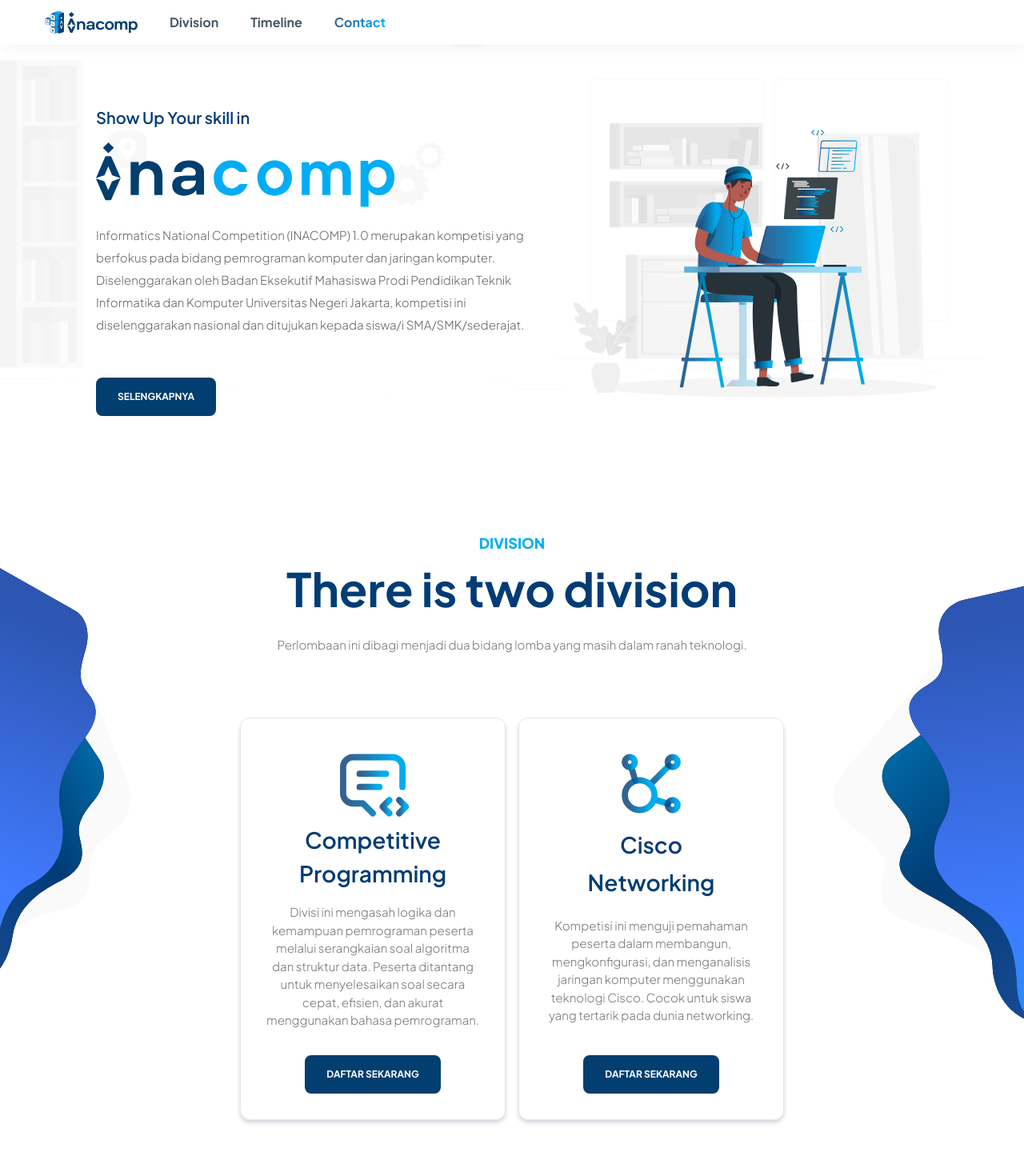
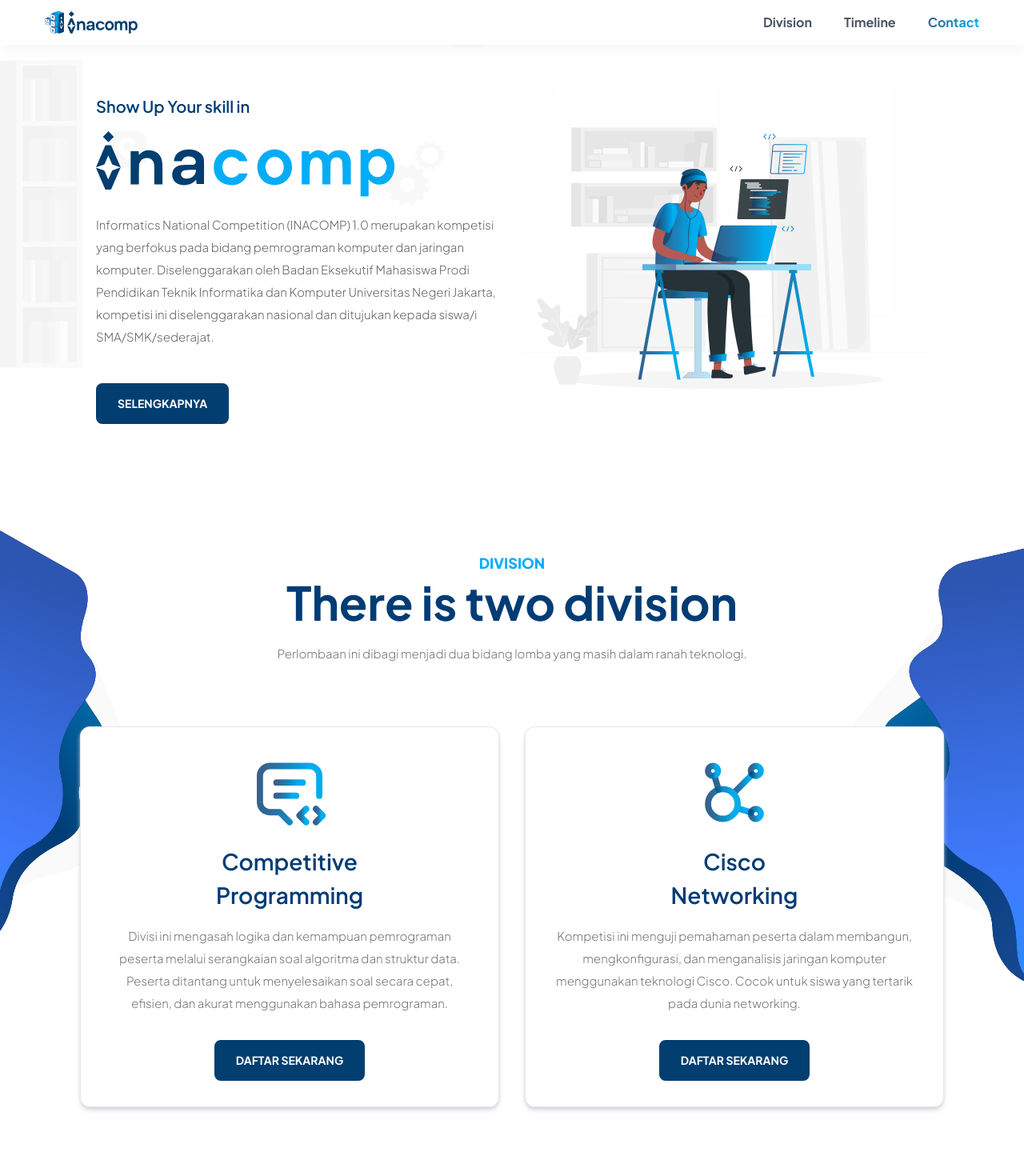
Before and after one commit to zpnever/inacomp-landing, a React (Vite) app: page / in a window 1280 px wide. Shown: the top 1470 px of the page at 80% size. Built offline with nearby package versions, Linux system fonts and the light colour scheme; a web font is replaced by a local one.

Commit message:
Add files via upload

```diff
--- a/package.json
+++ b/package.json
@@ -11,6 +11,7 @@
   },
   "dependencies": {
     "@tailwindcss/vite": "^4.1.4",
+    "lucide-react": "^0.503.0",
     "react": "^19.0.0",
     "react-dom": "^19.0.0"
   },
--- a/src/components/CardTimeline/CardMid.tsx
+++ b/src/components/CardTimeline/CardMid.tsx
@@ -6,7 +6,7 @@
 
 const CardMid = (props: IProps) => {
 	return (
-		<div className="relative w-120 border-1 rounded-xl shadow-2xl p-6 shadow-gray-300 border-gray-200 font-jakarta">
+		<div className="relative w-[70%] border-1 rounded-xl shadow-2xl p-6 shadow-gray-300 border-gray-200 font-jakarta">
 			<div className="flex justify-center">
 				<span className="absolute text-white text-xl card-mid-bg font-bold px-4 py-2 rounded-xl -top-7 ">
 					{props.title}
--- a/src/components/Contact.tsx
+++ b/src/components/Contact.tsx
@@ -7,48 +7,52 @@
 			link: "https://wa.me/+6285163128300",
 		},
 		{
-			name: "Ahmad Taufik",
+			name: "Muhammad Zidan",
 			role: "Narahubung 2",
 			image: "contact/ahmad.svg",
-			link: "https://wa.me/+6285163128300",
+			link: "https://wa.me/+6285770412256",
 		},
 	];
 
 	return (
-		<section className="mt-30 pt-20 mb-40" id="contact">
-			<div className="text-center">
-				<h2 className="text-secondary-light-blue text-[18px] font-extrabold">
+		<section className="mt-20 pt-16 mb-32 px-4 md:px-8" id="contact">
+			<div className="text-center w-full flex justify-center">
+				<div className="w-[60%]">
+					<h2 className="text-secondary-light-blue text-[16px] md:text-[18px] font-extrabold">
 						CONTACT PERSON
 					</h2>
-				<h3 className="text-premier-dark-blue text-[58px] font-bold">
+					<h3 className="text-premier-dark-blue text-[36px] md:text-[58px] font-bold leading-tight mt-2">
 						More Information
 					</h3>
-				<p className="text-thirt-black mt-4 opacity-60 font-light text-[15px]">
+					<p className="text-thirt-black mt-4 opacity-60 font-light text-[14px] md:text-[15px] max-w-xl mx-auto">
 						Silahkan hubungi contact berikut untuk mengetahui info lebih lanjut
 						terkait perlombaan.
 					</p>
 				</div>
+			</div>
 
-			<div className="mt-40 flex flex-wrap gap-5 justify-center">
+			<div className="mt-32 md:mt-25 flex flex-wrap gap-15 md:gap-8 justify-center">
 				{contacts.map((contact, index) => (
 					<div
 						key={index}
-						className="border rounded-xl w-50 shadow-lg px-4 pt-24 pb-10 relative shadow-gray-300 flex flex-col items-center text-center border-gray-200"
+						className="relative border rounded-xl w-[60%] sm:w-[300px] shadow-lg px-4 pt-24 pb-10 flex flex-col items-center text-center border-gray-200 bg-white"
 					>
 						<img
 							src={contact.image}
 							alt={contact.name}
-							className="absolute -top-20 w-37"
+							className="absolute -top-8 w-28 md:w-36 object-cover"
 						/>
-						<h3 className="font-bold text-gray-500 text-[20px]">
+						<h3 className="font-bold text-gray-600 text-[18px] md:text-[20px] mt-2 md:mt-12">
 							{contact.name}
 						</h3>
-						<p className="font-light opacity-60 text-[16px]">{contact.role}</p>
-						<a href={contact.link}>
-							<button className="gap-3 hover:bg-white hover:text-button-header bg-button-header mt-8 cursor-pointer font-bold border-3 border-button-header text-white py-[8px] px-[16px] text-[14px] items-center rounded-lg flex">
-								WhatsApp{" "}
+						<p className="font-light opacity-60 text-[14px] md:text-[16px] mt-1">
+							{contact.role}
+						</p>
+						<a href={contact.link} target="_blank" rel="noopener noreferrer">
+							<button className="flex cursor-pointer items-center gap-2 hover:bg-white hover:text-button-header bg-button-header mt-6 font-bold border-2 border-button-header text-white py-2 px-4 text-[14px] rounded-lg transition">
+								WhatsApp
 								<svg
-									width="21"
+									width="20"
 									height="20"
 									viewBox="0 0 21 20"
 									fill="none"
--- a/src/components/CountdownTimer.tsx
+++ b/src/components/CountdownTimer.tsx
@@ -51,7 +51,7 @@
 	const formatNumber = (num: number) => num.toString().padStart(2, "0");
 
 	return (
-		<div className="flex flex-col items-center">
+		<div className="flex flex-col items-center scale-75 md:scale-100">
 			<div className="flex gap-4 font-poppins text-center items-center">
 				{/* Days */}
 				<div>
--- a/src/components/Division.tsx
+++ b/src/components/Division.tsx
@@ -3,77 +3,87 @@
 
 const Division = () => {
 	return (
-		<section id="division" className="relative pt-18">
+		<section id="division" className="relative pt-18 pb-10">
+			{/* Background */}
 			<img
 				src="divisionAssets/bgLeft.svg"
 				alt="bgLeft.svg"
-				className="absolute left-0 w-60"
+				className="absolute md:left-0 w-40 md:w-60 -z-10 -left-5 top-0"
 			/>
 			<img
 				src="divisionAssets/bgRight.svg"
 				alt="bgRight.svg"
-				className="absolute right-0 w-90"
+				className="absolute md:right-0 w-60 md:w-90 -z-10 -right-5 top-0"
 			/>
-			<div className="flex flex-col justify-center">
-				<div className="text-center">
+
+			{/* Content */}
+			<div className="flex flex-col items-center justify-center">
+				<div className="text-center w-[60%] md:px-0">
 					<h2 className="text-secondary-light-blue text-[18px] font-extrabold">
 						DIVISION
 					</h2>
-					<h3 className="text-premier-dark-blue text-[58px] font-bold">
+					<h3 className="text-premier-dark-blue text-[32px] md:text-[58px] font-bold leading-tight">
 						There is two division
 					</h3>
-					<p className="text-thirt-black mt-4 opacity-60 font-light text-[15px]">
+					<p className="text-thirt-black mt-4 opacity-60 font-light text-[15px] max-w-2xl mx-auto">
 						Perlombaan ini dibagi menjadi dua bidang lomba yang masih dalam
 						ranah teknologi.
 					</p>
 				</div>
-				<div className="flex mt-20 flex-row justify-center gap-4 px-[300px]">
-					<div className="border-1 w-[50%] rounded-xl shadow-md p-8 shadow-gray-300 flex flex-col items-center justify-between text-center border-gray-200">
+
+				{/* Cards */}
+				<div className="flex flex-col md:flex-row mt-16 md:mt-20 gap-8 px-6 md:px-[100px]">
+					{/* Card 1 */}
+					<div className="border w-full bg-white md:w-1/2 rounded-xl shadow-md p-8 shadow-gray-300 flex flex-col items-center text-center border-gray-200">
 						<img
 							src="divisionAssets/cpLogo.svg"
 							alt="cpLogo.svg"
-							className="w-[100px]"
+							className="w-[80px] md:w-[100px] mb-4"
 						/>
-						<h3 className="text-premier-dark-blue text-[28px] font-semibold">
+						<h3 className="text-premier-dark-blue text-[24px] md:text-[28px] font-semibold">
 							Competitive
 						</h3>
-						<h3 className="text-premier-dark-blue text-[28px] font-semibold">
+						<h3 className="text-premier-dark-blue text-[24px] md:text-[28px] font-semibold mb-4">
 							Programming
 						</h3>
-						<p className="text-thirt-black mt-4 opacity-60 font-light text-[15px]">
+						<p className="text-thirt-black opacity-60 font-light text-[15px] leading-7">
 							Divisi ini mengasah logika dan kemampuan pemrograman peserta
 							melalui serangkaian soal algoritma dan struktur data. Peserta
 							ditantang untuk menyelesaikan soal secara cepat, efisien, dan
 							akurat menggunakan bahasa pemrograman.
 						</p>
-						<button className="bg-button-header mt-8 cursor-pointer font-bold border-3 border-button-header text-white py-[12px] px-[24px] text-[12px] rounded-lg hover:bg-white hover:border-button-header hover:text-button-header">
+						<button className="bg-button-header mt-8 cursor-pointer font-bold border-3 border-button-header text-white py-3 px-6 text-[14px] rounded-lg hover:bg-white hover:border-button-header hover:text-button-header transition-colors duration-300">
 							DAFTAR SEKARANG
 						</button>
 					</div>
-					<div className="border-1 rounded-xl w-[50%] shadow-md p-8 shadow-gray-300 flex flex-col items-center justify-between text-center border-gray-200">
+
+					{/* Card 2 */}
+					<div className="border w-full bg-white md:w-1/2 rounded-xl shadow-md p-8 shadow-gray-300 flex flex-col items-center text-center border-gray-200">
 						<img
 							src="divisionAssets/csLogo.svg"
 							alt="csLogo.svg"
-							className="w-[100px]"
+							className="w-[80px] md:w-[100px] mb-4"
 						/>
-						<h3 className="text-premier-dark-blue text-[28px] font-semibold">
+						<h3 className="text-premier-dark-blue text-[24px] md:text-[28px] font-semibold">
 							Cisco
 						</h3>
-						<h3 className="text-premier-dark-blue text-[28px] font-semibold">
+						<h3 className="text-premier-dark-blue text-[24px] md:text-[28px] font-semibold mb-4">
 							Networking
 						</h3>
-						<p className="text-thirt-black mt-4 opacity-60 font-light text-[15px]">
+						<p className="text-thirt-black opacity-60 font-light text-[15px] leading-7">
 							Kompetisi ini menguji pemahaman peserta dalam membangun,
 							mengkonfigurasi, dan menganalisis jaringan komputer menggunakan
 							teknologi Cisco. Cocok untuk siswa yang tertarik pada dunia
 							networking.
 						</p>
-						<button className="bg-button-header mt-8 cursor-pointer font-bold border-3 border-button-header text-white py-[12px] px-[24px] text-[12px] rounded-lg hover:bg-white hover:border-button-header hover:text-button-header">
+						<button className="bg-button-header mt-8 cursor-pointer font-bold border-3 border-button-header text-white py-3 px-6 text-[14px] rounded-lg hover:bg-white hover:border-button-header hover:text-button-header transition-colors duration-300">
 							DAFTAR SEKARANG
 						</button>
 					</div>
 				</div>
 			</div>
+
+			{/* Ready To Launch Section */}
 			<ReadyToLaunch />
 		</section>
 	);
--- a/src/components/Footer.tsx
+++ b/src/components/Footer.tsx
@@ -1,8 +1,34 @@
+import { useState, useEffect } from "react";
+
 const Footer = () => {
+	const [isMobile, setIsMobile] = useState(false);
+
+	useEffect(() => {
+		// Function to check if viewport is mobile/tablet (<= 768px)
+		const checkMobile = () => {
+			setIsMobile(window.innerWidth <= 768);
+		};
+
+		// Initial check
+		checkMobile();
+
+		// Add event listener for window resize
+		window.addEventListener("resize", checkMobile);
+
+		// Cleanup event listener
+		return () => window.removeEventListener("resize", checkMobile);
+	}, []);
+
 	return (
-		<footer className="px-20 pt-10 bg-gray-200 inset-shadow-2xl shadow-black">
-			<div className="flex justify-between mb-7">
-				<div className="w-[30%] flex flex-col gap-3">
+		<footer className="px-4 md:px-8 lg:px-20 pt-10 bg-gray-200 inset-shadow-2xl shadow-black">
+			<div
+				className={`flex ${
+					isMobile ? "flex-col-reverse gap-5" : "justify-between"
+				} mb-7`}
+			>
+				<div
+					className={`${isMobile ? "w-full" : "w-[30%]"} flex flex-col gap-3`}
+				>
 					<div className="flex gap-2 mb-3">
 						<img src="logo1.svg" alt="logo.png" className="w-[32px]" />
 						<img src="textLogo.svg" alt="logo.png" className="w-[100px]" />
@@ -29,7 +55,9 @@
 						</a>
 					</div>
 				</div>
-				<div>
+
+				{/* Back to top button */}
+				<div className={`${isMobile ? "self-end mt-6" : ""}`}>
 					<a
 						href="/"
 						onClick={(e) => {
--- a/src/components/Header.tsx
+++ b/src/components/Header.tsx
@@ -12,7 +12,6 @@
 		if (element) {
 			element.scrollIntoView({ behavior: "smooth" });
 
-			// Remove hash from URL
 			if (window.history && window.history.pushState) {
 				window.history.pushState("", document.title, window.location.pathname);
 			}
@@ -22,17 +21,18 @@
 	return (
 		<header className="font-jakarta" id="header">
 			<NavBar />
-			<div className="flex gap-4 pt-[60px] pl-[120px] pr-[50px] items-center header-bg justify-between">
-				<section className="w-[60%]">
+			<div className="flex flex-col md:flex-row gap-6 pt-[70px] px-6 md:px-[120px] pb-10 items-center header-bg justify-between">
+				{/* Section Text */}
+				<section className="w-full md:w-1/2 flex flex-col justify-start md:text-left">
 					<h3 className="text-[20px] mb-4 font-semibold text-premier-dark-blue">
 						Show Up Your skill in
 					</h3>
 					<img
 						src="headerAssets/vectorInacomp.svg"
 						alt="inacomp.svg"
-						className="w-[400px] mb-3"
+						className="md:mx-0 w-[250px] md:w-[400px] mb-3"
 					/>
-					<p className="font-light opacity-60 mb-5 text-[15px] text-base/7">
+					<p className="font-light opacity-60 mb-5 text-[15px] leading-7">
 						Informatics National Competition (INACOMP) 1.0 merupakan kompetisi
 						yang berfokus pada bidang pemrograman komputer dan jaringan
 						komputer. Diselenggarakan oleh Badan Eksekutif Mahasiswa Prodi
@@ -40,18 +40,25 @@
 						Jakarta, kompetisi ini diselenggarakan nasional dan ditujukan kepada
 						siswa/i SMA/SMK/sederajat.
 					</p>
-					<a href="#division" onClick={(e) => scrollToDiv(e, "division")}>
-						<button className="bg-button-header mt-8 cursor-pointer font-bold border-3 border-button-header text-white py-[12px] px-[24px] text-[12px] rounded-lg hover:bg-white hover:border-button-header hover:text-button-header transition-colors duration-300">
-							SELENGKAPNYA
-						</button>
-					</a>
+					<div>
+						<a
+							href="#division"
+							className=""
+							onClick={(e) => scrollToDiv(e, "division")}
+						>
+							<button className="bg-button-header mt-6 cursor-pointer font-bold border-3 border-button-header text-white py-3 px-6 text-[14px] rounded-lg hover:bg-white hover:border-button-header hover:text-button-header transition-colors duration-300">
+								SELENGKAPNYA
+							</button>
+						</a>
+					</div>
 				</section>
 
-				<section className="">
+				{/* Section Image */}
+				<section className="w-full md:w-1/2">
 					<img
 						src="headerAssets/vectorHuman.svg"
 						alt="human.svg"
-						className=""
+						className="hidden md:mx-0 md:block w-[300px] md:w-full"
 					/>
 				</section>
 			</div>
--- a/src/components/NavBar.tsx
+++ b/src/components/NavBar.tsx
@@ -1,48 +1,37 @@
 import "../App.css";
 import React, { useState, useEffect } from "react";
+import { Menu, X } from "lucide-react";
 
 const List = [
-	{
-		title: "Division",
-		href: "division",
-	},
-	{
-		title: "Timeline",
-		href: "timeline",
-	},
-	{
-		title: "Contact",
-		href: "contact",
-	},
+	{ title: "Division", href: "division" },
+	{ title: "Timeline", href: "timeline" },
+	{ title: "Contact", href: "contact" },
 ];
 
 const NavBar = () => {
 	const [activeLink, setActiveLink] = useState("");
+	const [menuOpen, setMenuOpen] = useState(false);
 
-	// Handle smooth scrolling and prevent URL changes
 	const handleScroll = (
 		e: React.MouseEvent<HTMLAnchorElement>,
 		sectionId: string
 	) => {
 		e.preventDefault();
-
 		const element = document.getElementById(sectionId);
 		if (element) {
 			element.scrollIntoView({ behavior: "smooth" });
 			setActiveLink(sectionId);
+			setMenuOpen(false);
 		}
 	};
 
-	// Add active link detection while scrolling
 	useEffect(() => {
 		const handleScrollPosition = () => {
 			const sections = List.map((item) => item.href);
-
 			for (const section of sections) {
 				const element = document.getElementById(section);
 				if (element) {
 					const rect = element.getBoundingClientRect();
-
 					if (rect.top <= 100 && rect.bottom >= 100) {
 						setActiveLink(section);
 						break;
@@ -50,27 +39,29 @@
 				}
 			}
 		};
-
 		window.addEventListener("scroll", handleScrollPosition);
 		return () => window.removeEventListener("scroll", handleScrollPosition);
 	}, []);
 
 	return (
-		<nav className="h-14 nav-shadow px-14 w-full bg-white z-50 flex items-center fixed">
-			<ul className="flex font-jakarta font-bold items-center gap-10">
-				<li>
+		<nav className="h-14 nav-shadow px-6 md:px-14 w-full bg-white z-50 flex items-center fixed">
+			<div className="flex justify-between items-center w-full">
+				{/* Logo */}
 				<a
 					href="/"
 					onClick={(e) => {
 						e.preventDefault();
 						window.scrollTo({ top: 0, behavior: "smooth" });
+						setMenuOpen(false);
 					}}
-						className="flex gap-1"
+					className="flex gap-1 items-center"
 				>
 					<img src="logo1.svg" alt="logo" className="w-6" />
 					<img src="textLogo.svg" alt="text logo" className="w-22" />
 				</a>
-				</li>
+
+				{/* Desktop Menu */}
+				<ul className="hidden md:flex font-jakarta font-bold items-center gap-10">
 					{List.map((l, i) => (
 						<li key={i}>
 							<a
@@ -87,6 +78,36 @@
 						</li>
 					))}
 				</ul>
+
+				{/* Hamburger Button */}
+				<button
+					className="md:hidden text-gray-600"
+					onClick={() => setMenuOpen(!menuOpen)}
+				>
+					{menuOpen ? <X size={28} /> : <Menu size={28} />}
+				</button>
+			</div>
+
+			{/* Mobile Menu */}
+			{menuOpen && (
+				<ul className="absolute top-14 left-0 w-full bg-white flex flex-col items-center font-jakarta font-bold gap-6 py-6 shadow-md md:hidden">
+					{List.map((l, i) => (
+						<li key={i}>
+							<a
+								href={`#${l.href}`}
+								onClick={(e) => handleScroll(e, l.href)}
+								className={`text-base ${
+									activeLink === l.href
+										? "text-nav-on"
+										: "text-gray-600 hover:text-nav-on"
+								}`}
+							>
+								{l.title}
+							</a>
+						</li>
+					))}
+				</ul>
+			)}
 		</nav>
 	);
 };
--- a/src/components/ReadyToLaunch.tsx
+++ b/src/components/ReadyToLaunch.tsx
@@ -3,7 +3,7 @@
 
 const ReadyToLaunch = () => {
 	return (
-		<div className="flex flex-col items-center mt-42">
+		<div className="flex flex-col items-center mt-42 mx-8">
 			<h3 className="text-secondary-light-blue font-poppins uppercase mb-8 text-[32px] font-bold tracking-wider">
 				Ready to launch in...
 			</h3>
```
Also changed, not shown: src/components/Timeline.tsx (+102 -10 lines), 1 other file (tests, documents, lock files or other folders). Lines whose indentation alone changed are shown as unchanged.
